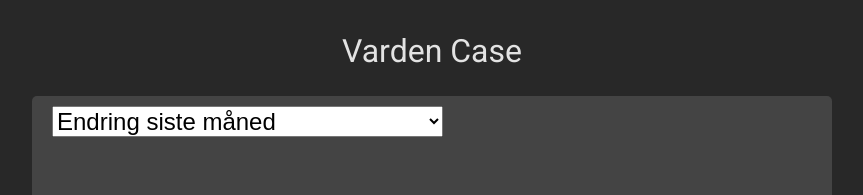
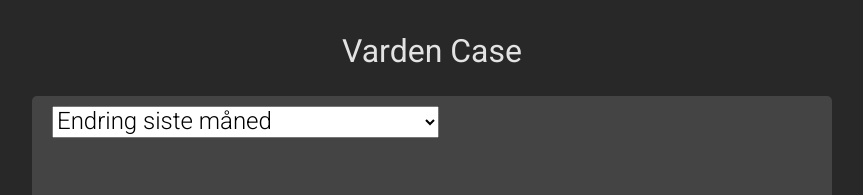
Before and after one commit to Brobo1/varden-case, a plain HTML site: page index.html in a window 1280 px wide. Shown: the top 195 px of the page, without its empty margins (208-1071 px from the left). Drawn offline with Linux system fonts and the light colour scheme.

Commit message:
Update dropdown styles and add class to chart options
Added a new CSS class to style dropdown options with specific fonts and weights for consistency. Updated JavaScript to dynamically assign the new class to chart dropdown options.

```diff
--- a/css/style.css
+++ b/css/style.css
@@ -49,8 +49,11 @@ main {
   background-color: #444444;
 }
 
-#chart-dropdown {
+#chart-dropdown,
+.chart-dropdown-option {
   font-size: 24px;
+  font-family: Roboto, sans-serif;
+  font-weight: 300;
 }
 
 svg {
--- a/js/chart/header/chartHeader.js
+++ b/js/chart/header/chartHeader.js
@@ -9,6 +9,7 @@ export function chartHeader(data) {
 
   for (const option in data.Oslo) {
     let dropdownOption = document.createElement("option");
+    dropdownOption.className = "chart-dropdown-option";
     dropdownOption.textContent = option;
     dropdown.append(dropdownOption);
   }
```
